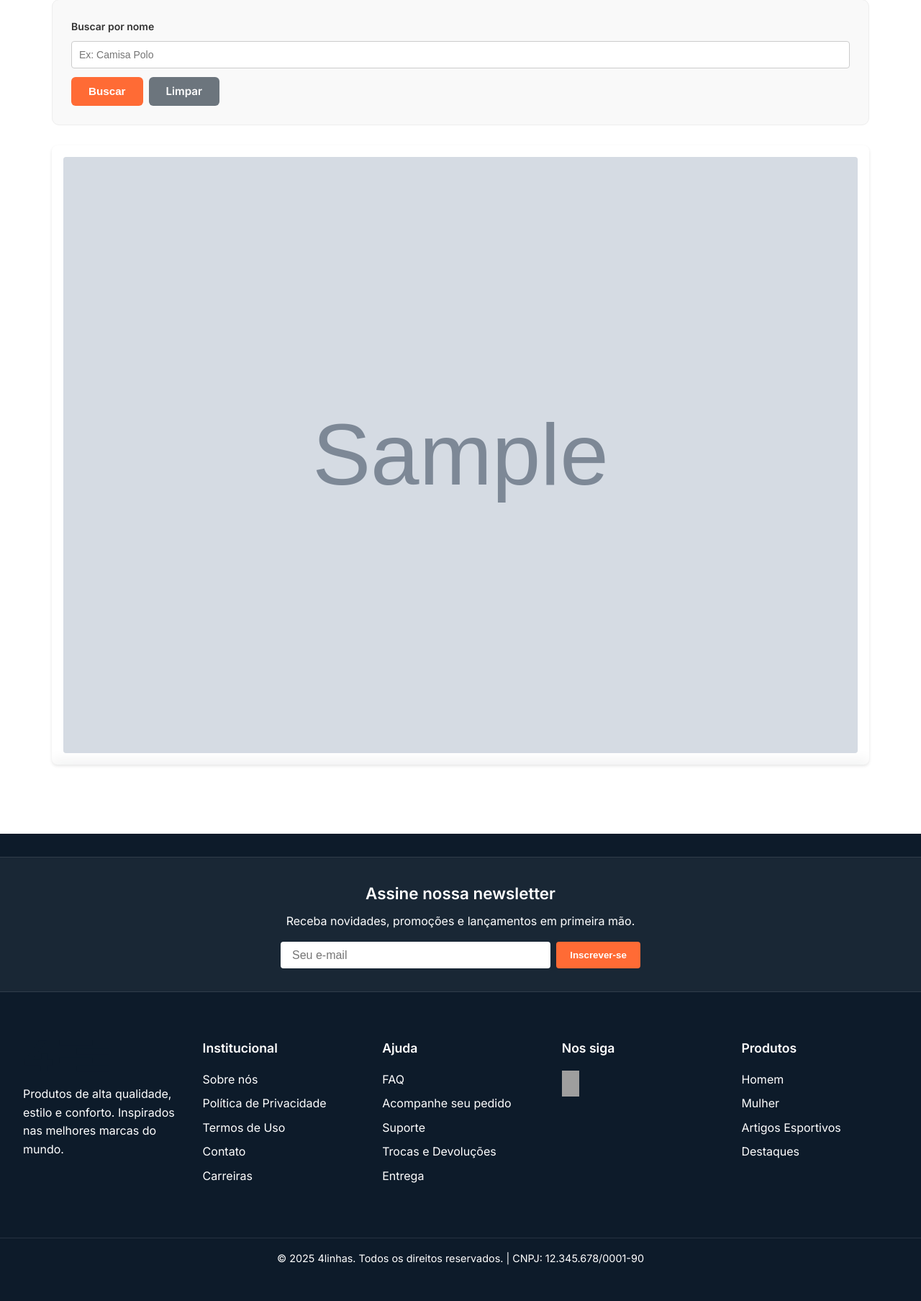
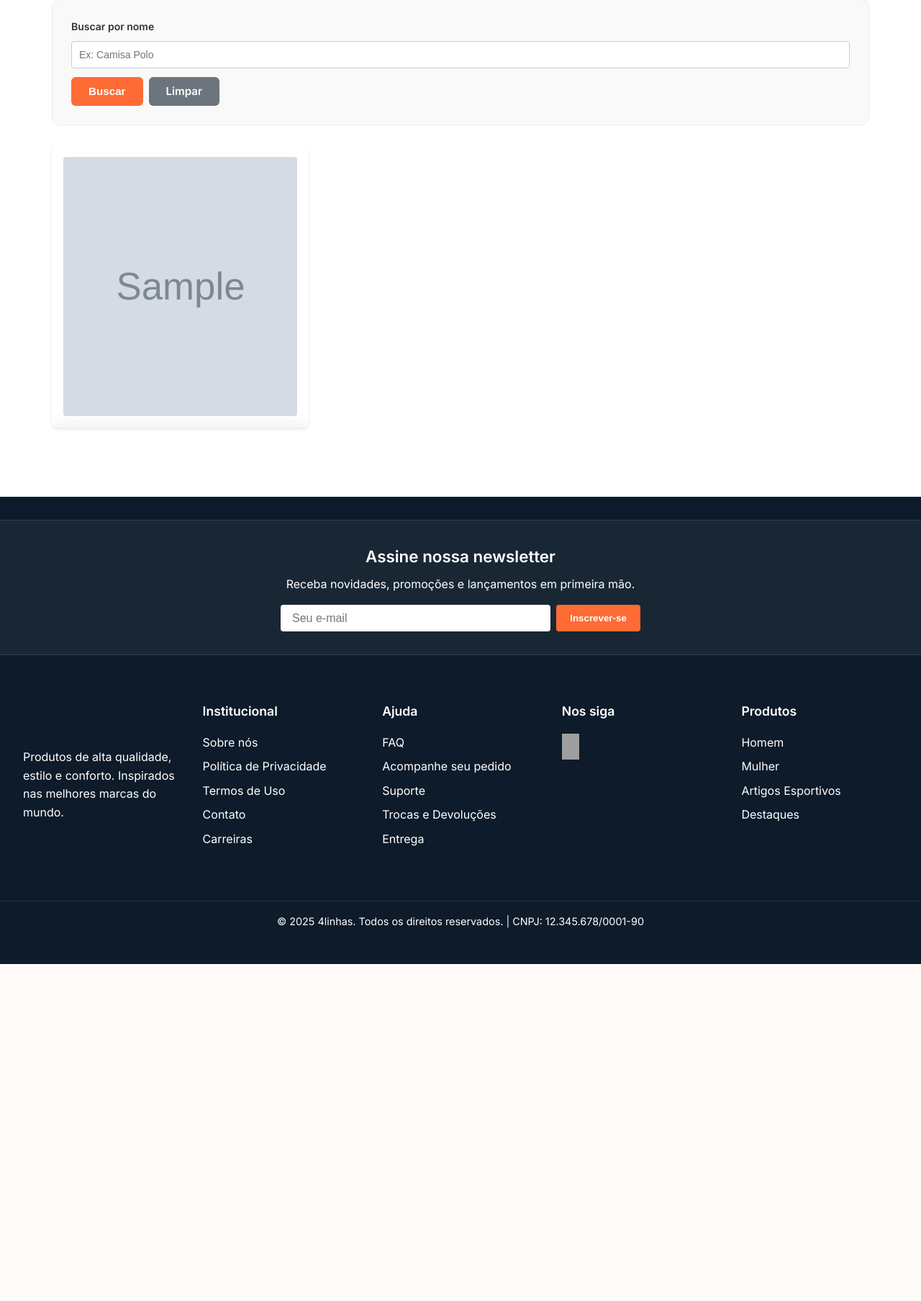
Before and after one commit to 404-Code-Busters/Projeto-4Linhas, a FastAPI app: page /catalogo in a window 1280 px wide. Shown: the part 209-2016 px from the top of the page at 72% size. After the commit the page ends 1548 px from the top, so only its background shows below. Run offline with FastAPI, Linux system fonts and the light colour scheme; tables that the repository leaves empty hold one stand-in row (values such as "Sample post"); grey boxes marked "Sample" are stand-in pictures; grey boxes are pictures that could not be loaded.

Commit message:
Correcao-coomit-VM

```diff
--- a/static/css/components/header.css
+++ b/static/css/components/header.css
@@ -872,3 +872,28 @@
   background-color: #0D1B2A; /* Cor mais escura no hover */
   transform: translateY(-2px); /* Leve elevação no hover */
 }
+
+/* Responsividade específica para o modal de busca em telas pequenas
+   Evita que o botão encolha estranhamente; empilha input + botão verticalmente */
+@media (max-width: 480px) {
+  .search-modal-content {
+    margin: 8% auto; /* menor top spacing */
+    padding: 1rem 1rem;
+    width: 94%;
+    max-width: 420px;
+  }
+  .search-modal-form {
+    flex-direction: column;
+    gap: 0.5rem;
+  }
+  .search-modal-input {
+    width: 100%;
+    padding: 0.75rem 0.9rem;
+    font-size: 0.95rem;
+  }
+  .search-modal-form button {
+    width: 100%;
+    padding: 0.8rem;
+    font-size: 1rem;
+  }
+}
--- a/static/css/pages/produtos.css
+++ b/static/css/pages/produtos.css
@@ -461,8 +461,8 @@
 
 .outfit-grid {
   display: grid;
-  grid-template-columns: repeat(auto-fit, minmax(200px, 1fr));
-  gap: 0.5rem;
+  grid-template-columns: repeat(auto-fit, minmax(240px, 1fr));
+  gap: 1rem;
   padding: 0;
 }
 
@@ -470,8 +470,8 @@
   position: relative;
   border-radius: 8px;
   overflow: hidden;
-  /* Slightly larger card for visual preference */
-  height: 340px;
+  /* Default card size (desktop will override with media queries) */
+  height: 380px;
   transition: transform 0.3s ease;
   cursor: pointer;
 }
@@ -487,23 +487,8 @@
   display: block;
 }
 
-/* --- Força a imagem ocupar todo o card e regras responsivas --- */
-
-@media (max-width: 992px) {
-  .products-page .outfit-card { height: auto !important; }
-}
-@media (max-width: 640px) {
-  .products-page .outfit-card { height: auto !important; }
-}
-
-/* Force consistent card height specifically on products page to override other page styles */
-.products-page .outfit-card {
-  height: auto !important;
-}
-.products-page .outfit-card img, .products-page .product-card-img {
-  height: auto !important;
-  object-fit: contain !important;
-}
+/* --- Força a imagem ocupar todo o card com objeto-fit: cover --- */
+/* Removidas regras height: auto que causavam despadronização vertical */
 
 /* Ensure the cart count badge sits on the top-right of the icon inside header on products page */
 .products-page .user-actions a, .products-page .user-actions button { position: relative; display: inline-flex; align-items: center; }
@@ -527,17 +512,73 @@
   border: 2px solid #fff;
 }
 
-/* More specific selectors to override conflicting rules from other page CSS (e.g. home.css)
-   Ensure product images are cropped (not stretched) and centered inside fixed-height cards */
-.inspire-section .outfit-card,
-.inspire-section .outfit-card img {
-  width: 100% !important;
-  height: auto !important;
-  max-height: none !important;
-  object-fit: contain !important;
-  object-position: center center !important;
+/* Força imagem a ocupar 360px com object-fit: cover para crop correto */
+.inspire-section .outfit-card {
+  display: flex;
+  flex-direction: column;
+  width: 100%;
+  height: 520px; /* padrão grande consistente */
+  min-height: 520px;
+  position: relative;
+}
+.inspire-section .outfit-card img,
+.inspire-section .product-card-img {
+  width: 100%;
+  height: 360px !important;
+  object-fit: cover !important; /* crop sem distorcer */
   display: block !important;
-  max-width: none !important;
+}
+/* Mobile: volta ao layout de 2 colunas com alturas normais */
+@media (max-width: 767px) {
+  .outfit-grid {
+    grid-template-columns: repeat(2, 1fr);
+    gap: 0.5rem;
+    padding: 0;
+  }
+  .inspire-section .outfit-card {
+    height: auto;
+    min-height: auto;
+  }
+  /* Make images proportional to their own aspect ratio and limit max height
+     to avoid extremely tall/vertical cards. Use contain so the full image is visible. */
+  .inspire-section .outfit-card img,
+  .inspire-section .product-card-img {
+    width: 100%;
+    height: auto !important;
+    max-height: 300px !important; /* constrain vertical growth */
+    object-fit: contain !important; /* preserve aspect ratio */
+    display: block !important;
+  }
+
+  /* Place overlay below the image on mobile so it doesn't overlap or force tall cards */
+  .inspire-section .outfit-overlay {
+    position: static;
+    transform: none !important;
+    box-shadow: none;
+    border-top: 1px solid #eee;
+    padding: 1rem;
+    pointer-events: auto;
+  }
+}
+
+/* Desktop: cards grandes 520px com imagem 360px */
+@media (min-width: 768px) {
+  .inspire-section .outfit-card {
+    height: 520px;
+    min-height: 520px;
+  }
+  .inspire-section .outfit-card img,
+  .inspire-section .product-card-img {
+    height: 360px;
+  }
+}
+
+/* Small phones (e.g. 390x844) - tighten max-height a bit for better proportions */
+@media (max-width: 420px) {
+  .inspire-section .outfit-card img,
+  .inspire-section .product-card-img {
+    max-height: 260px !important;
+  }
 }
 
 .outfit-overlay {
@@ -580,6 +621,15 @@
 }
 .outfit-overlay .product-desc { color: #3a3f44; margin-bottom: 0.5rem; }
 
+/* make title and description links look neutral but clickable */
+.product-title-link, .product-desc-link {
+  color: inherit;
+  text-decoration: none;
+  display: inline-block;
+}
+.product-desc-link p { margin: 0; }
+.product-title-link:hover, .product-desc-link:hover { text-decoration: underline; }
+
 .outfit-btn {
   background-color: var(--cor-laranja, #FF6B35);
   color: #fff;
@@ -589,10 +639,34 @@
   font-weight: 600;
   cursor: pointer;
   transition: background 0.18s ease;
-  pointer-events: auto; /* make the button clickable despite overlay */
+  pointer-events: auto;
 }
 
-.outfit-btn:hover { background-color: color-mix(in srgb, var(--cor-laranja, #FF6B35) 80%, black 20%); }
+.outfit-btn:hover {
+  background-color: var(--cor--azul--escuro, #0D1B2A);
+  transform: translateY(-2px);
+}
+
+/* Estilo para botão 'Adicionar ao carrinho' dentro overlay */
+.outfit-overlay .add-to-cart-btn {
+  background-color: var(--cor-laranja, #FF6B35) !important;
+  color: #ffffff !important;
+  border: none !important;
+  font-weight: 700 !important;
+  transition: background 0.18s ease;
+  width: 100%;
+  padding: 1rem;
+}
+
+.outfit-overlay .add-to-cart-btn:hover {
+  background-color: var(--cor--azul--escuro, #0D1B2A) !important;
+  transform: translateY(-2px);
+}
+
+.outfit-overlay .add-to-cart-btn:disabled {
+  background-color: #ccc !important;
+  cursor: not-allowed;
+}
 
 /* Ensure overlay interactive elements (add-to-cart) are clickable */
 .outfit-overlay .add-to-cart-btn,
@@ -656,7 +730,73 @@
     height: 150px;
   }
   .outfit-grid { grid-template-columns: repeat(auto-fill, minmax(160px, 1fr)); padding: 1rem; }
-  .outfit-card { min-height: 280px; }
+  .outfit-card { height: 480px; min-height: 480px; }
+  .outfit-card img,
+  .product-card-img { height: 300px !important; }
+}
+/* Corrigir media query 768px: remover conflitos com 767px */
+@media (max-width: 768px) {
+  .filter-toggle {
+    display: block;
+  }
+  .filters-section {
+    grid-template-columns: 1fr;
+  }
+  .filter-sidebar {
+    display: none;
+    position: fixed;
+    top: 0;
+    left: 0;
+    width: 100%;
+    height: 100%;
+    background: rgba(0,0,0,0.8);
+    z-index: 1000;
+    padding: 2rem;
+    box-shadow: none;
+  }
+  .filter-sidebar.show {
+    display: block;
+  }
+  .products-content {
+    width: 100%;
+  }
+  .products-hero h1 {
+    font-size: 2rem;
+  }
+  .products-hero p {
+    font-size: 1rem;
+  }
+  .product-grid {
+    grid-template-columns: repeat(auto-fit, minmax(160px, 1fr));
+  }
+  .product-card img {
+    height: 150px;
+  }
+  /* Removidas regras outfit-grid/outfit-card daqui - agora controladas por 767px e 768px+ */
+}
+
+/* Desktop: show 3 large product cards on wide screens, 4 on very wide */
+@media (min-width: 1200px) {
+  .outfit-grid {
+    grid-template-columns: repeat(3, 1fr);
+    gap: 2rem;
+  }
+  .outfit-card {
+    height: 520px;
+  }
+  .product-card-img {
+    height: 360px;
+    object-fit: cover;
+  }
+}
+
+@media (min-width: 1600px) {
+  .outfit-grid {
+    grid-template-columns: repeat(4, 1fr);
+    gap: 2.5rem;
+  }
+  .outfit-card { height: 560px; }
+  .product-card-img { height: 400px; }
 }
 
 @media (max-width: 480px) {
@@ -709,7 +849,12 @@
   }
 
   .outfit-card {
-    min-height: 200px;
+    height: 420px;
+    min-height: 420px;
+  }
+  .outfit-card img,
+  .product-card-img {
+    height: 240px !important;
   }
 }
 
--- a/templates/pages/produtos/produtos.html
+++ b/templates/pages/produtos/produtos.html
@@ -158,8 +158,8 @@
                 <img src="{{ url_for('static', path='assets/icons/') }}{% if produto.id_produto in favoritos_ids %}add-to-favorites.png{% else %}heart.png{% endif %}" alt="Favoritar">
             </div> -->
             <div class="outfit-overlay">
-              <h3>{{ produto.nome }}</h3>
-              <p class="product-desc">{{ produto.descricao }}</p>
+              <h3><a href="{{ url_for('detalhe_produto', id_produto=produto.id_produto) }}" class="product-title-link">{{ produto.nome }}</a></h3>
+              <a href="{{ url_for('detalhe_produto', id_produto=produto.id_produto) }}" class="product-desc-link"><p class="product-desc">{{ produto.descricao }}</p></a>
               <p class="product-price">R$ {{ "%.2f"|format(produto.preco)|replace('.', ',') }}</p>
               <p class="product-size">Tamanho: {{ produto.tamanho }}</p>
               <button class="add-to-cart-btn" data-product-id="{{ produto.id_produto }}"
```
Also changed, not shown: static/js/pages/checkout.js (+20 -1 lines).
